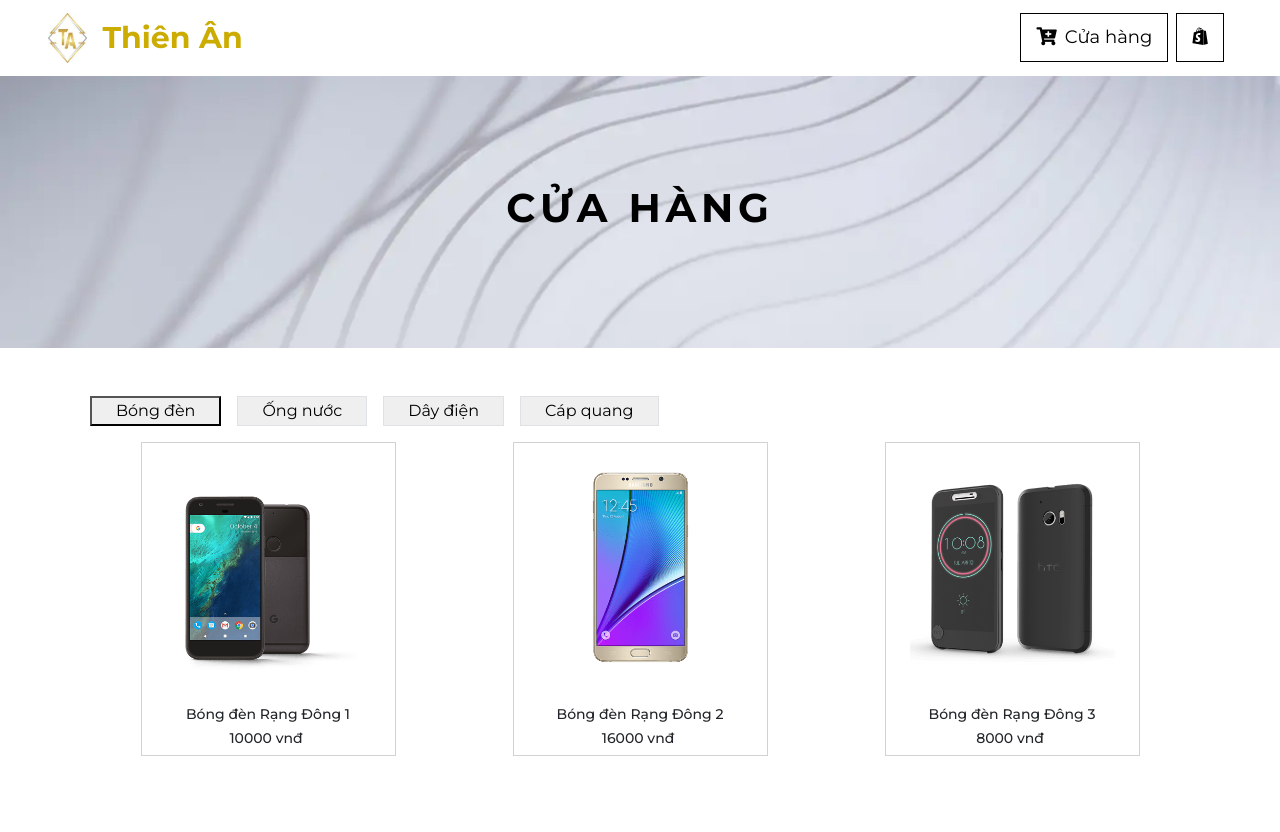
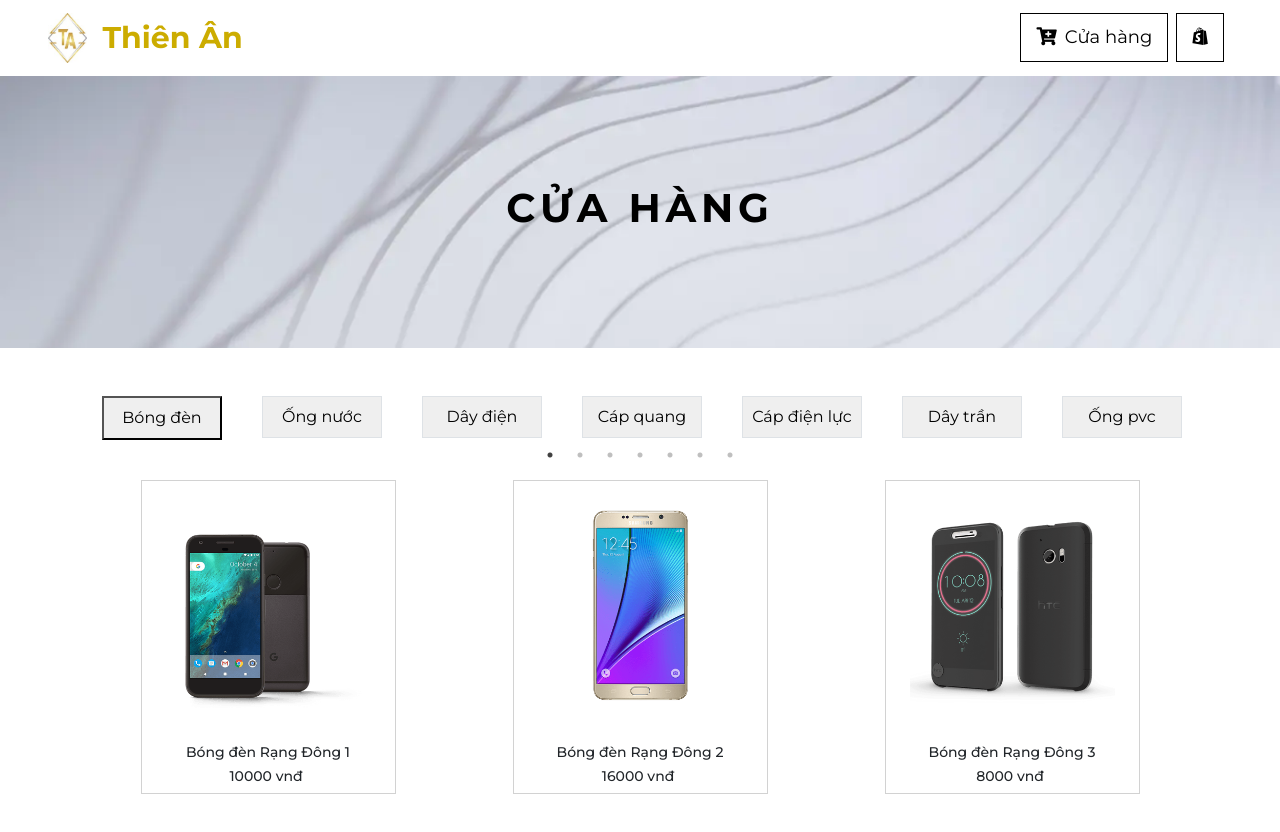
Before and after one commit to Nvdukkk/Electric-device-store, a React (Create React App) app: page /product in a window 1280 px wide. Shown: the top 832 px of the page. Built offline with nearby package versions, Linux system fonts and the light colour scheme.

Commit message:
update catogory

```diff
--- a/src/App.css
+++ b/src/App.css
@@ -244,14 +244,6 @@
   fill: #efefef;
 }
 
-/* .hover-up {
-  transition: all ease 0.3s;
-}
-
-.hover-up:hover {
-  transform: translateY(-15px);
-} */
-
 .fade-left {
   animation-name: fadeInLeft;
   animation-duration: 1s;
@@ -265,10 +257,6 @@
 .fade-bottom {
   animation-name: fadeInBottom;
   animation-duration: 1s;
-}
-
-.slick-arrow {
-  /* background-color: red !important; */
 }
 
 .slick-prev:before,
@@ -386,9 +374,6 @@
     width: 80px;
     height: 80px;
   }
-  .slick-arrow {
-    display: none !important;
-  }
   .w-mw768-75 {
     width: 75%;
   }
--- a/src/components/Landing Page/Guest/GuestList.js
+++ b/src/components/Landing Page/Guest/GuestList.js
@@ -1,6 +1,7 @@
 import { GUEST_LIST } from "./constant";
 import React from "react";
 import Slider from "react-slick";
+
 function GuestList() {
   const settingSlider = {
     infinite: true,
--- a/src/components/Landing Page/Guest/GuestReview.js
+++ b/src/components/Landing Page/Guest/GuestReview.js
@@ -23,6 +23,14 @@
     dots: true,
     fade: true,
     cssEase: "linear",
+    responsive: [
+      {
+        breakpoint: 990,
+        settings: {
+          arrows: false,
+        },
+      },
+    ]
   };
   return (
     <div
--- a/src/components/Product/ProductList.js
+++ b/src/components/Product/ProductList.js
@@ -2,38 +2,83 @@
 import Product from "./Product";
 import Title from "../Title";
 import { ProductConsumer } from "../../context";
-import { PRODUCT_TYPE } from "./constant";
+import { PRODUCT_CATEGORY } from "./constant";
+import Slider from "react-slick";
 
 export default function ProductList() {
   const [activeTab, setActiveTab] = useState("bongden");
 
+  const settingSlider = {
+    infinite: true,
+    slidesToShow: 7,
+    arrows: false,
+    dots: true,
+    responsive: [
+      {
+        breakpoint: 1200,
+        settings: {
+          slidesToShow: 5,
+          slidesToScroll: 5,
+        },
+      },
+      {
+        breakpoint: 990,
+        settings: {
+          slidesToShow: 4,
+          slidesToScroll: 4,
+        },
+      },
+      {
+        breakpoint: 768,
+        settings: {
+          slidesToShow: 3,
+          slidesToScroll: 3,
+        },
+      },
+      {
+        breakpoint: 400,
+        settings: {
+          slidesToShow: 2,
+          slidesToScroll: 2,
+        },
+      },
+    ],
+  };
   return (
     <React.Fragment>
       <Title title="Cửa hàng" />
       <div className="my-5">
         <div className="container">
-          <div className="d-flex">
-            {PRODUCT_TYPE.map(({ id, title, category }) => (
-              <button
-                key={id}
-                onClick={() => setActiveTab(category)}
-                className={`mx-2 px-4 ${activeTab === category ? "" : "border"} `}
-              >
-                {title}
-              </button>
+          <Slider className="gap-2" {...settingSlider}>
+            {PRODUCT_CATEGORY.map(({ title, category }, index) => (
+              <div className="d-flex justify-content-center">
+                <button
+                  key={index}
+                  onClick={() => setActiveTab(category)}
+                  className={`py-2 px-2 ${
+                    activeTab === category ? "" : "border"
+                  } `}
+                  style={{ width: "120px" }}
+                >
+                  {title}
+                </button>
+              </div>
             ))}
-          </div>
-          <div className="row" style={{
-            minHeight:"47.8vh"
-          }}>
+          </Slider>
+          <div
+            className="row mt-4"
+            style={{
+              minHeight: "47.8vh",
+            }}
+          >
             <ProductConsumer>
               {(value) => {
                 const filteredProducts = value.products.filter((product) => {
                   return product.category === activeTab;
                 });
-                return filteredProducts.map((product) => {
-                  return <Product key={product.id} product={product} />;
-                });
+                return filteredProducts.map((product) => (
+                  <Product key={product.id} product={product} />
+                ));
               }}
             </ProductConsumer>
           </div>
--- a/src/components/Product/constant.js
+++ b/src/components/Product/constant.js
@@ -1,22 +1,30 @@
-export const PRODUCT_TYPE = [
+export const PRODUCT_CATEGORY = [
   {
-    id: 1,
     category: "bongden",
     title: "Bóng đèn",
   },
   {
-    id: 2,
     category: "ongnuoc",
     title: "Ống nước",
   },
   {
-    id: 3,
     category: "daydien",
     title: "Dây điện",
   },
   {
-    id: 4,
     category: "capquang",
     title: "Cáp quang",
   },
+  {
+    category: "capdienluc",
+    title: "Cáp điện lực",
+  },
+  {
+    category: "daytran",
+    title: "Dây trần",
+  },
+  {
+    category: "ongpvc",
+    title: "Ống pvc",
+  },
 ];
```
